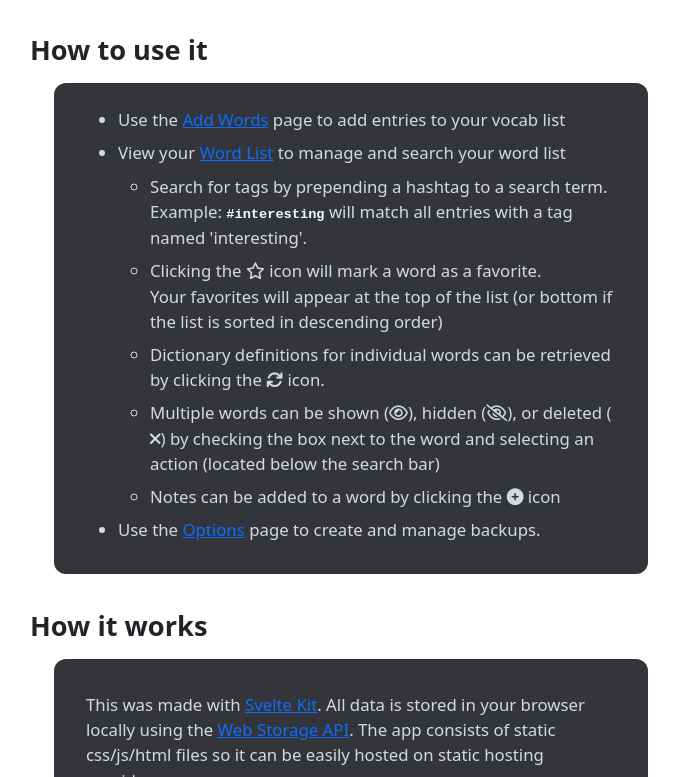
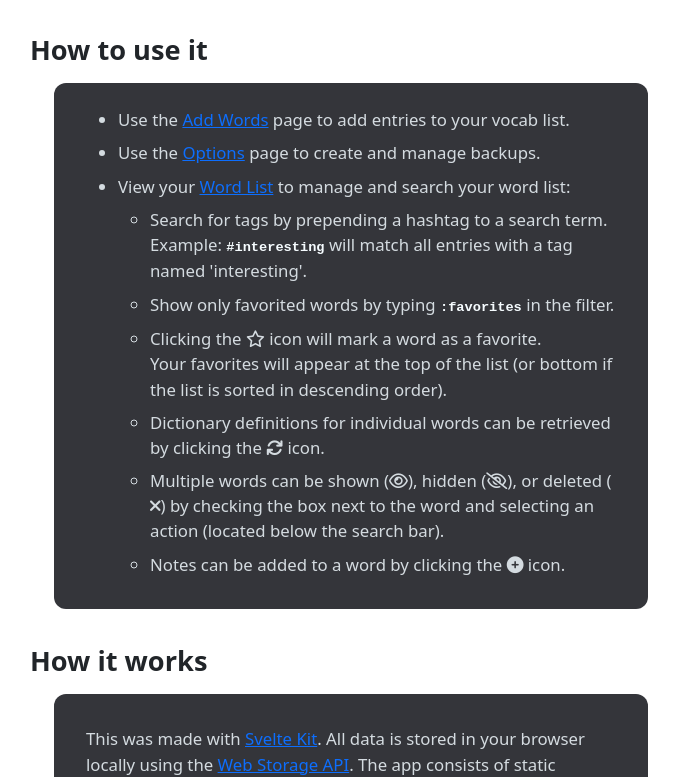
Before and after one commit to vishusandy/lexicon, a SvelteKit app: page /about in a window 1280 px wide. Shown: the part 547-1324 px from the top of the page, without its empty margins (301-980 px from the left). Built offline with nearby package versions, Linux system fonts and the light colour scheme.

Commit message:
added ability to show only favorited words

```diff
--- a/src/routes/about/+page.svelte
+++ b/src/routes/about/+page.svelte
@@ -28,10 +28,11 @@
         <div class="about-group">
             <ul>
                 <li>
-                    Use the <a href="add">Add Words</a> page to add entries to your vocab list
+                    Use the <a href="add">Add Words</a> page to add entries to your vocab list.
                 </li>
+                <li>Use the <a href="options">Options</a> page to create and manage backups.</li>
                 <li>
-                    View your <a href="list">Word List</a> to manage and search your word list
+                    View your <a href="list">Word List</a> to manage and search your word list:
                 </li>
                 <ul>
                     <li>
@@ -42,13 +43,16 @@
                         </div>
                     </li>
                     <li>
+                        Show only favorited words by typing <code>:favorites</code> in the filter.
+                    </li>
+                    <li>
                         <div>
                             Clicking the <i class="fa-regular fa-star" title="star" /> icon will mark
                             a word as a favorite.
                         </div>
                         <div>
                             Your favorites will appear at the top of the list (or bottom if the list
-                            is sorted in descending order)
+                            is sorted in descending order).
                         </div>
                     </li>
                     <li>
@@ -64,16 +68,15 @@
                         />), hidden (<i class="fa-regular fa-eye-slash" title="hide icon" />), or
                         deleted (<i class="fa-solid fa-xmark" title="delete icon" />) by checking
                         the box next to the word and selecting an action (located below the search
-                        bar)
+                        bar).
                     </li>
                     <li>
                         Notes can be added to a word by clicking the <i
                             class="fa-solid fa-circle-plus"
-                            title="add icon"
-                        /> icon
+                            title="add note icon"
+                        /> icon.
                     </li>
                 </ul>
-                <li>Use the <a href="options">Options</a> page to create and manage backups.</li>
             </ul>
         </div>
 
```
Also changed, not shown: src/words.ts (+12 -4 lines).
